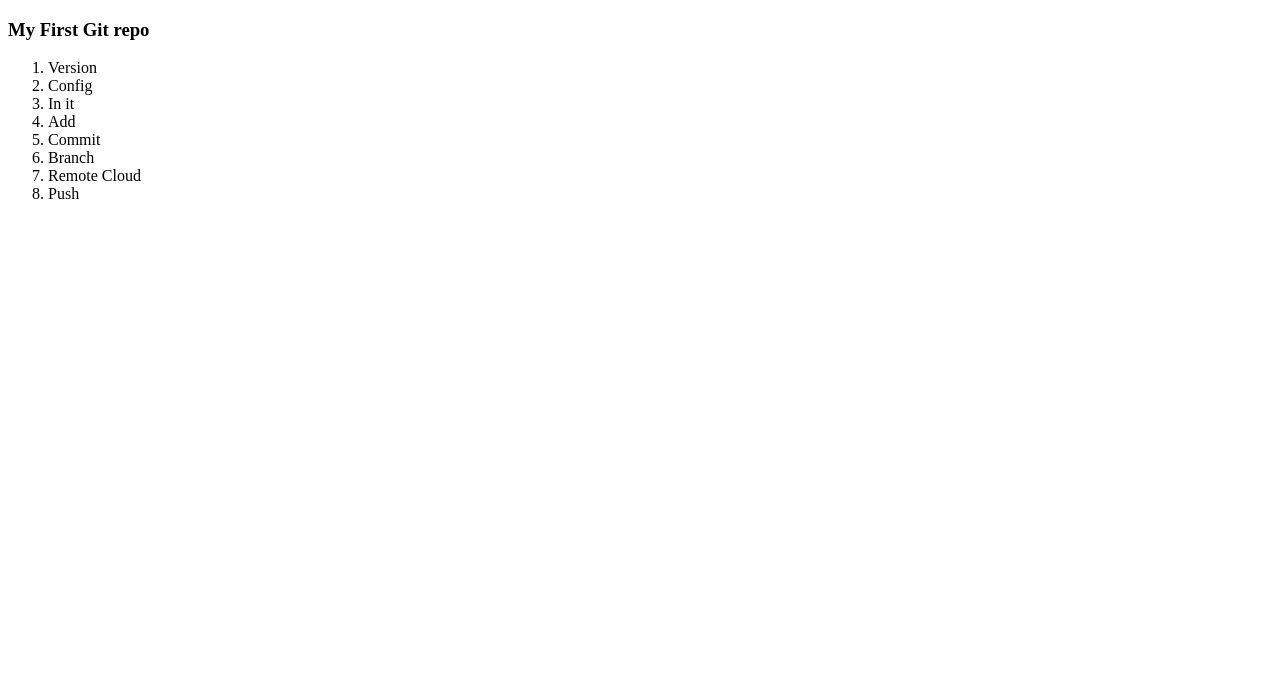
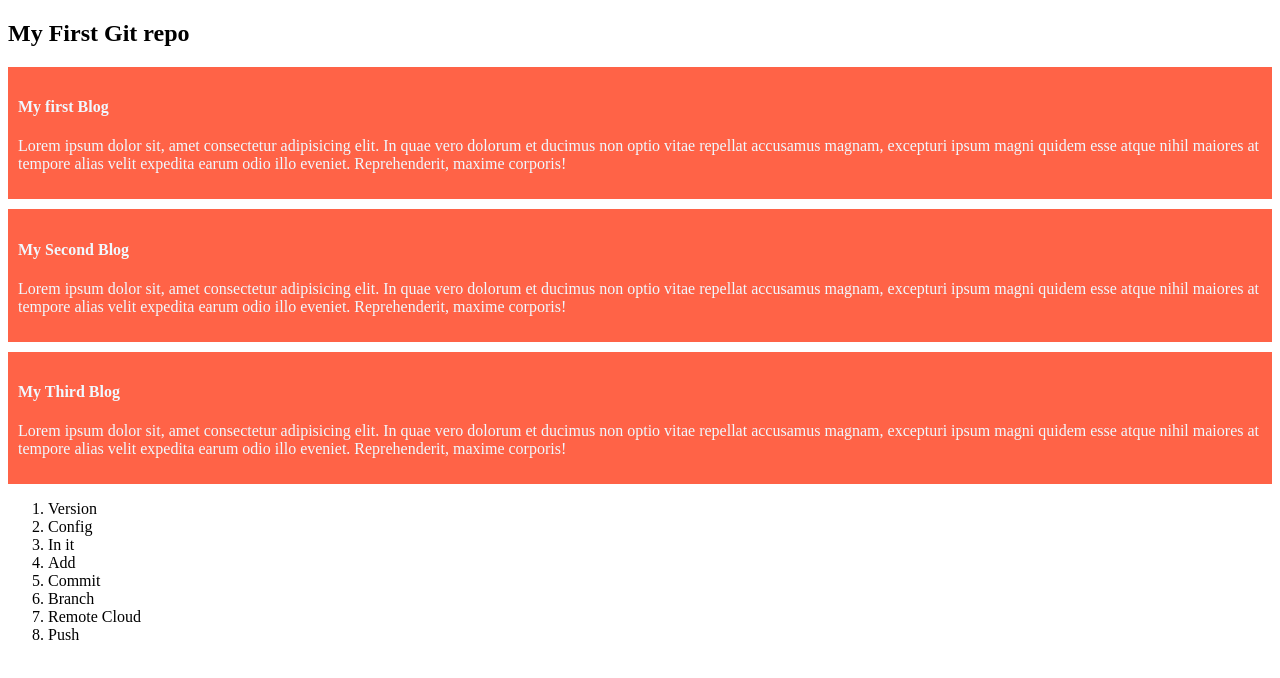
Before and after one commit to abusufianhasib/firstgit, a plain HTML site: page index.html in a window 1280 px wide. Drawn offline with Linux system fonts and the light colour scheme.

Commit message:
Added Second Blog and CSS file

```diff
--- /dev/null
+++ b/Styles/blog.css
@@ -0,0 +1,7 @@
+div{
+    background-color: tomato;
+    padding: 10px;
+    margin-bottom: 10px;
+    color: aliceblue;
+    align-items: center;
+}
--- a/index.html
+++ b/index.html
@@ -4,9 +4,34 @@
     <meta charset="UTF-8">
     <meta name="viewport" content="width=device-width, initial-scale=1.0">
     <title>First Git</title>
+    <link rel="stylesheet" href="Styles/blog.css">
 </head>
 <body>
-    <h3>My First Git repo</h3>
+    <h2>My First Git repo</h3>
+    <div>
+        <h4>My first Blog</h4>
+        <p>Lorem ipsum dolor sit, amet consectetur adipisicing elit. In quae vero dolorum et
+            ducimus non optio vitae repellat accusamus magnam, excepturi ipsum magni quidem
+            esse atque nihil maiores at tempore alias velit expedita earum odio illo eveniet.
+            Reprehenderit, maxime corporis!
+        </p>
+    </div>
+    <div>
+        <h4>My Second Blog</h4>
+        <p>Lorem ipsum dolor sit, amet consectetur adipisicing elit. In quae vero dolorum et
+            ducimus non optio vitae repellat accusamus magnam, excepturi ipsum magni quidem
+            esse atque nihil maiores at tempore alias velit expedita earum odio illo eveniet.
+            Reprehenderit, maxime corporis!
+        </p>
+    </div>
+    <div>
+        <h4>My Third Blog</h4>
+        <p>Lorem ipsum dolor sit, amet consectetur adipisicing elit. In quae vero dolorum et
+            ducimus non optio vitae repellat accusamus magnam, excepturi ipsum magni quidem
+            esse atque nihil maiores at tempore alias velit expedita earum odio illo eveniet.
+            Reprehenderit, maxime corporis!
+        </p>
+    </div>
     <ol>
         <li>Version</li>
         <li>Config</li>
```
